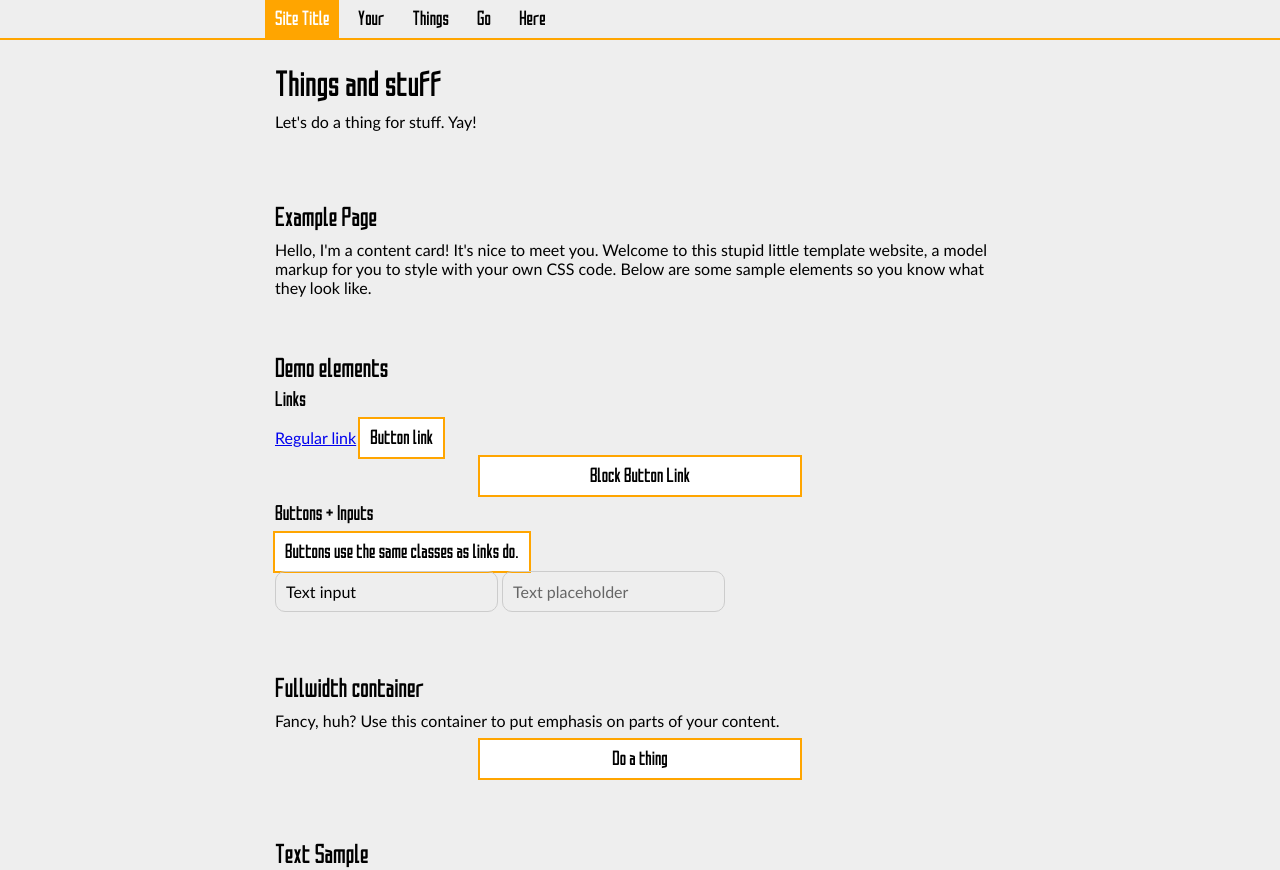
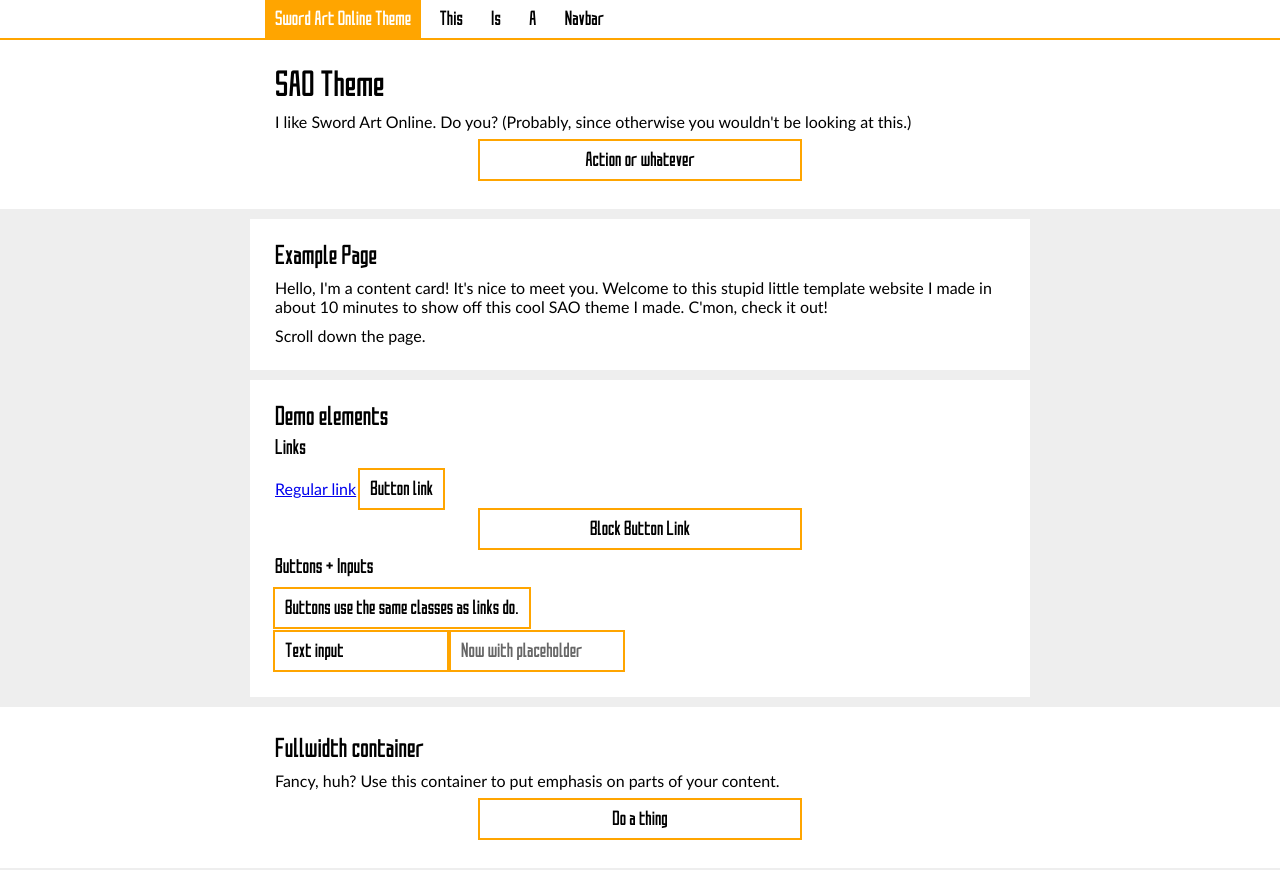
Before and after one commit to kiritoe/SAO-Website-Theme, a plain HTML site: page index.html in a window 1280 px wide. Shown: the top 870 px of the page. Drawn offline with Linux system fonts and the light colour scheme.

Commit message:
Fixed style.css
- Added backgrounds to everything in style.css
- Inputs no longer look like crap either
- Removed more unnecessary stuff in index.html
- Reworded some content in index.html (not like it matters, it's dummy
content anyway)

```diff
--- a/base.css
+++ b/base.css
@@ -59,9 +59,10 @@ h1, h2, h3, h4, h5, h6 {
     margin-bottom: 10px;
 }
 
-/* Buttons */
-.button, button {
+/* Buttons and other things */
+.button, button, input {
     display: inline-block;
+    margin: 3px 0 2px;
     padding: 10px;
 
     background: white;
@@ -89,16 +90,6 @@ button:active, .button:active, input:active, button:focus, input:focus {
 }
 .block.button, button.block {
     text-align: center;
-}
-
-input {
-    padding: 10px;
-
-    background: none;
-    border: 1px solid #CCC;
-    border-radius: 10px;
-
-    font: inherit;
 }
 
 /* Holy balls all the rules */
@@ -131,6 +122,8 @@ input:active:-ms-input-placeholder { color: #EEE; }
 .card {
     margin: 10px 0;
     padding: 15px;
+
+    background: white;
 }
 .card > * {
     margin: 10px;
@@ -140,6 +133,8 @@ input:active:-ms-input-placeholder { color: #EEE; }
     width: 100%;
     margin: 0;
     padding: 20px 0;
+
+    background: white;
 }
 .fullwidth .wrap {
     padding: 10px 35px;
@@ -151,6 +146,7 @@ nav {
     padding: 0;
     overflow: auto;
 
+    background: white;
     border-bottom: 2px solid orange;
 
     font-family: "SAO";
@@ -202,6 +198,7 @@ nav a:active {
 }
 
 /* Small screen stuff (SSS) */
+/* This breakpoint will need to be changed depending on the size of your menu */
 @media screen and (max-width: 399px) {
     nav .wrap, nav ul {
         padding: 0;
--- a/index.html
+++ b/index.html
@@ -4,8 +4,6 @@
     <head>
         <title>Example Page</title>
         <meta charset="utf-8">
-
-        <!-- Base stylesheet -->
         <link rel="stylesheet" href="base.css">
     </head>
     <body>
@@ -13,24 +11,25 @@
         <nav>
             <div class="wrap">
                 <ul>
-                    <li><a href="#">Site Title</a></li>
-                    <li><a href="#">Your</a></li>
-                    <li><a href="#">Things</a></li>
-                    <li><a href="#">Go</a></li>
-                    <li><a href="#">Here</a></li>
+                    <li><a href="#">Sword Art Online Theme</a></li>
+                    <li><a href="#">This</a></li>
+                    <li><a href="#">Is</a></li>
+                    <li><a href="#">A</a></li>
+                    <li><a href="#">Navbar</a></li>
                 </ul>
             </div>
         </nav><!-- End navbar -->
 
-        <!-- Top image -->
+        <!-- Top fullwidth -->
         <div class="fullwidth">
             <div class="wrap">
-                <h1>Things and stuff</h1>
+                <h1>SAO Theme</h1>
                 <p>
-                    Let's do a thing for stuff. Yay!
+                    I like Sword Art Online. Do you? (Probably, since otherwise you wouldn't be looking at this.)
                 </p>
+                <a href="#" class="block button">Action or whatever</a>
             </div>
-        </div><!-- End top image -->
+        </div><!-- End top fullwidth -->
 
         <!-- First wrap -->
         <div class="wrap">
@@ -38,7 +37,10 @@
             <section class="card">
                 <h2>Example Page</h2>
                 <p>
-                    Hello, I'm a content card! It's nice to meet you. Welcome to this stupid little template website, a model markup for you to style with your own CSS code. Below are some sample elements so you know what they look like.
+                    Hello, I'm a content card! It's nice to meet you. Welcome to this stupid little template website I made in about 10 minutes to show off this cool SAO theme I made. C'mon, check it out!
+                </p>
+                <p>
+                    Scroll down the page.
                 </p>
             </section>
 
@@ -54,7 +56,7 @@
                 <p>
                     <button>Buttons use the same classes as links do.</button><br>
                     <input type="text" placeholder="Placeholder" value="Text input">
-                    <input type="text" placeholder="Text placeholder">
+                    <input type="text" placeholder="Now with placeholder">
                 </p>
             </section>
 
@@ -94,6 +96,12 @@ a {
                 </pre>
             </section>
 
-        </div><!-- End content -->
+            <section class="card">
+                <h2>And one more thing</h2>
+                <p>
+                    Also did I mention it's responsive? Try it out, it looks cool I guess.
+                </p>
+            </section>
+        </div><!-- End wrap -->
     </body>
 </html>
```
